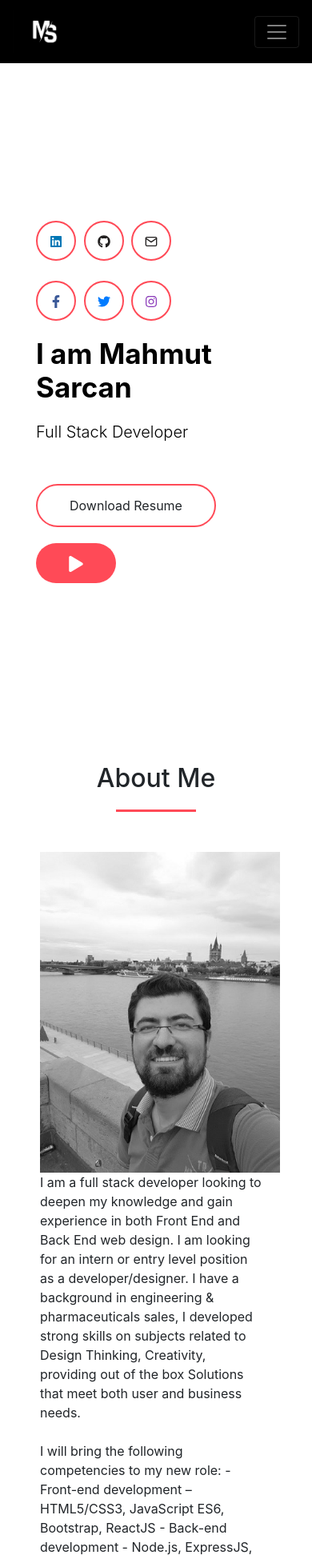
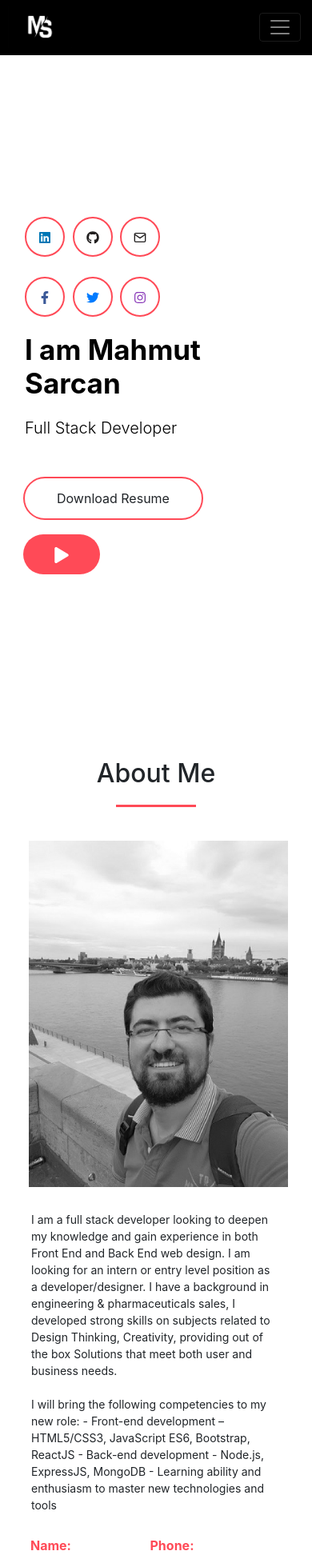
Before and after one commit to mhmtdl/mahmutportfolio, a React (Create React App) app in the folder portfolio/: page / in a window 390 px wide. Shown: the top 1949 px of the page at 80% size. Built offline with nearby package versions, Linux system fonts and the light colour scheme.

Commit message:
stylingg

```diff
--- a/portfolio/src/App.css
+++ b/portfolio/src/App.css
@@ -409,11 +409,27 @@ body {
      */
 
 
+  .about-text p {
+
+    font-size: 14px;
+    padding-top:40px;
+    margin-left:5px;
+  }
 
 
+ * {
+   margin:-2px;
 
 
+ }
 
+ .slides {
+   margin-left:5px;
+ }
+
+ .info__contacts {
+   margin-left: 5px;;
+ }
 
 
 
@@ -464,3 +480,13 @@ body {
 
 
 }
+
+@media (max-width:414px) {
+  .header__ul  {
+    display:grid;
+    grid-template-columns: 15% 15% 15%;
+    grid-gap: 25px;
+    margin-right:70px;
+    row-gap: 25px;
+  }
+}
```
